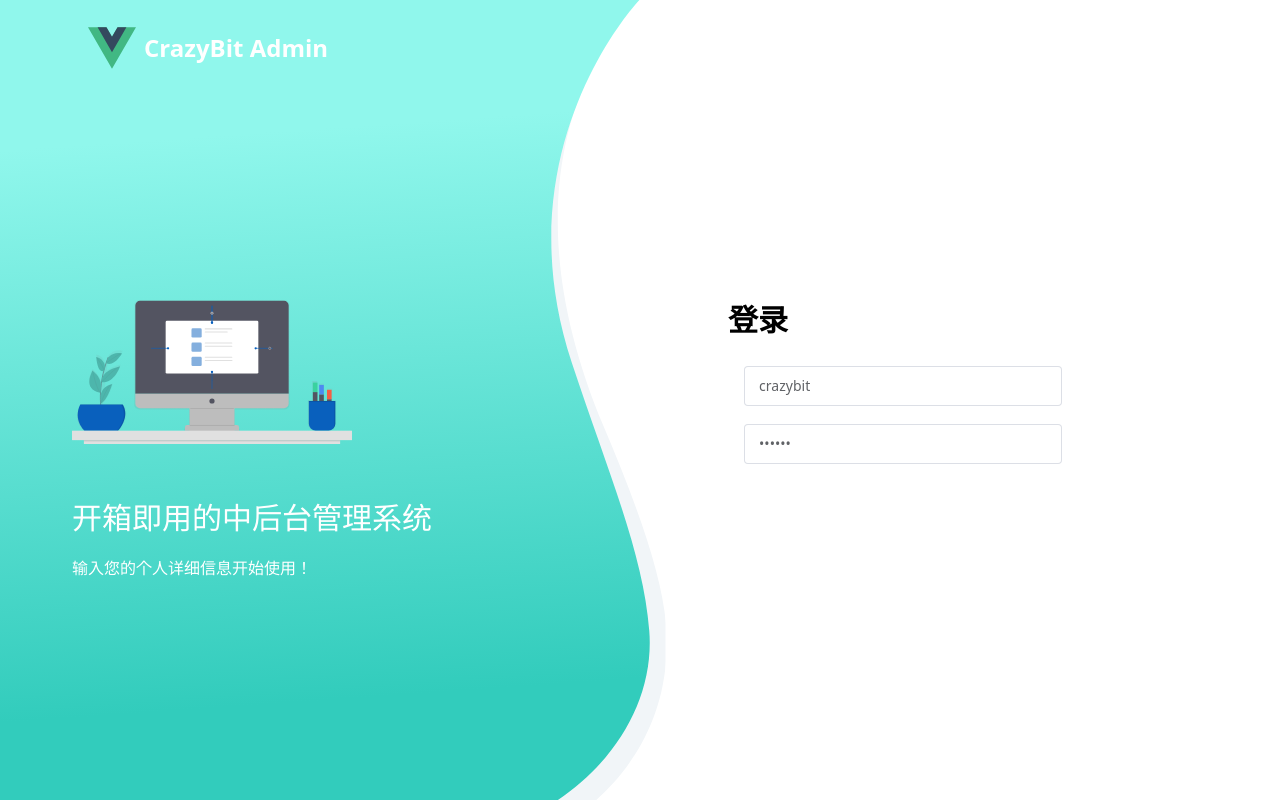
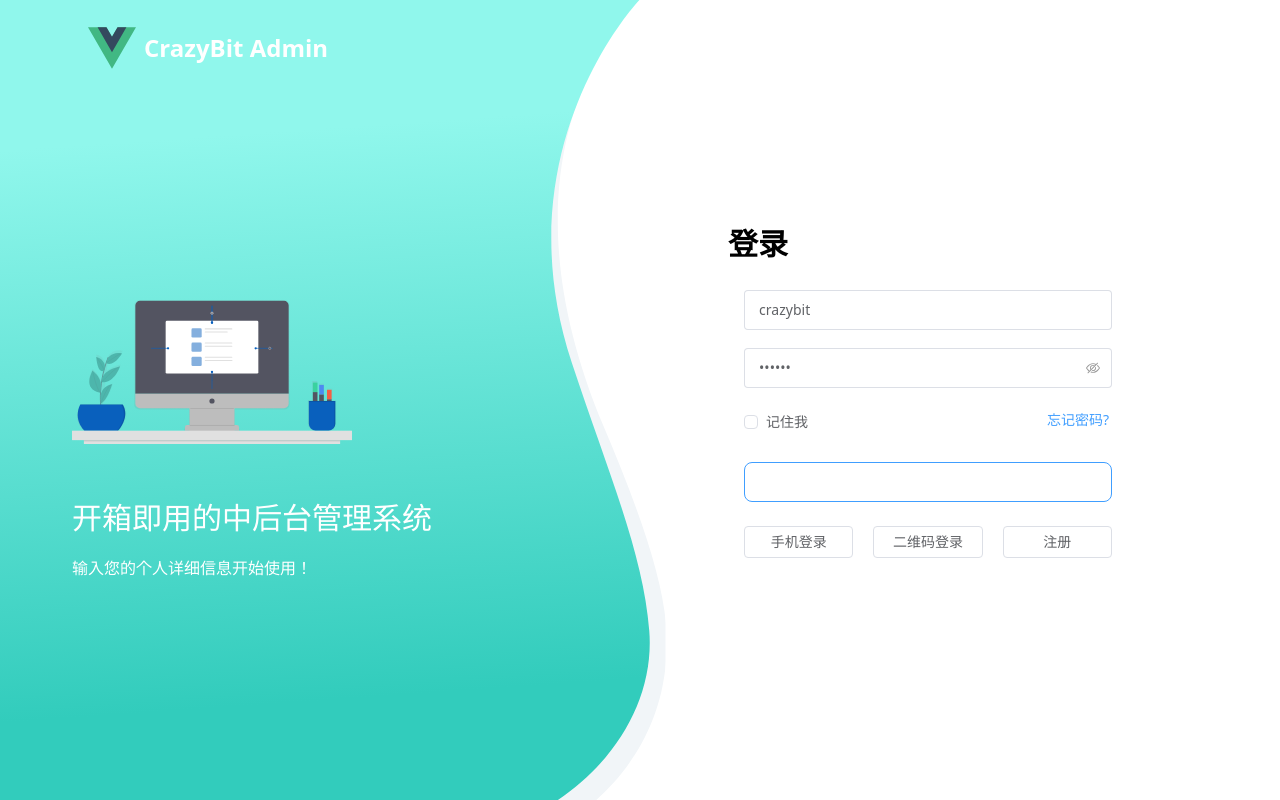
Before and after one commit to Liangjiahong123/Vue3-CrazyBit-admin, a Vue app: page /#/login in a window 1280 px wide. Built offline with nearby package versions, Linux system fonts and the light colour scheme.

Commit message:
feat:login_dev

```diff
--- a/components.d.ts
+++ b/components.d.ts
@@ -8,10 +8,14 @@ export {}
 declare module 'vue' {
   export interface GlobalComponents {
     AppLogo: typeof import('./src/components/Application/AppLogo.vue')['default']
-    ElButton: (typeof import("element-plus/es"))["ElButton"]
+    ElButton: typeof import('element-plus/es')['ElButton']
+    ElCheckbox: typeof import('element-plus/es')['ElCheckbox']
+    ElCol: typeof import('element-plus/es')['ElCol']
     ElForm: typeof import('element-plus/es')['ElForm']
     ElFormItem: typeof import('element-plus/es')['ElFormItem']
+    ElIcon: typeof import('element-plus/es')['ElIcon']
     ElInput: typeof import('element-plus/es')['ElInput']
+    ElRow: typeof import('element-plus/es')['ElRow']
     RouterLink: typeof import('vue-router')['RouterLink']
     RouterView: typeof import('vue-router')['RouterView']
   }
--- /dev/null
+++ b/src/styles/elementsCover.scss
@@ -0,0 +1,11 @@
+.el-checkbox {
+  .el-checkbox__inner {
+    border-radius: 4px;
+  }
+
+  &.is-checked {
+    .el-checkbox__label {
+      color: rgba(0, 0, 0, 0.8) !important;
+    }
+  }
+}
--- a/src/styles/index.scss
+++ b/src/styles/index.scss
@@ -1,5 +1,6 @@
 @charset "UTF-8";
 @import "./public.scss";
+@import "./elementsCover.scss";
 @import "./mixins/public.scss";
 
 html,
--- a/src/views/sys/login/c-cpns/PasswordForm.vue
+++ /dev/null
@@ -1,23 +0,0 @@
-<script lang="ts" setup>
-const formData = reactive({
-  account: "crazybit",
-  password: "123456"
-});
-</script>
-
-<template>
-  <h2 class="mb-3 text-3xl font-bold">登录</h2>
-
-  <ElForm class="p-4 xl:w-7/8">
-    <ElFormItem name="account">
-      <ElInput size="large" placeholder="账号" v-model="formData.account" />
-    </ElFormItem>
-    <ElFormItem name="password">
-      <ElInput size="large" type="password" placeholder="密码" v-model="formData.password" />
-    </ElFormItem>
-  </ElForm>
-</template>
-
-<style lang="scss" scoped>
-$prefix-cls: "login-password-form";
-</style>
--- /dev/null
+++ b/src/views/sys/login/components/PasswordForm.vue
@@ -0,0 +1,65 @@
+<script lang="ts" setup>
+import { View, Hide } from "@element-plus/icons-vue";
+const formData = reactive({
+  account: "crazybit",
+  password: "123456"
+});
+const rememberMe = ref(false);
+const showPassword = ref(false);
+</script>
+
+<template>
+  <h2 class="mb-3 text-3xl font-bold">登录</h2>
+
+  <el-form class="p-4">
+    <el-form-item name="account">
+      <el-input size="large" placeholder="账号" v-model="formData.account" />
+    </el-form-item>
+    <el-form-item name="password">
+      <el-input
+        size="large"
+        :type="showPassword ? 'text' : 'password'"
+        placeholder="密码"
+        v-model="formData.password"
+      />
+      <el-icon
+        color="rgba(0,0,0,.4)"
+        class="!absolute right-3 cursor-pointer"
+        @click="showPassword = !showPassword"
+      >
+        <View v-show="showPassword" />
+        <Hide v-show="!showPassword" />
+      </el-icon>
+      <!-- <el-icon color="rgba(0,0,0,.4)"><Hide /></el-icon> -->
+    </el-form-item>
+
+    <el-row>
+      <el-col :span="12" class="flex items-center">
+        <el-checkbox v-model="rememberMe" label="记住我" />
+      </el-col>
+      <el-col :span="12" class="text-right">
+        <el-button class="text-sm" type="primary" link>忘记密码?</el-button>
+      </el-col>
+    </el-row>
+
+    <el-button type="primary" size="large" class="w-full !rounded-lg mt-6">
+      <span class="!text-16px !tracking-4px">登录</span>
+    </el-button>
+
+    <el-row :gutter="20" class="mt-6">
+      <el-col :span="8">
+        <el-button plain class="w-full">手机登录</el-button>
+      </el-col>
+      <el-col :span="8">
+        <el-button plain class="w-full">二维码登录</el-button>
+      </el-col>
+      <el-col :span="8">
+        <el-button plain class="w-full">注册</el-button>
+      </el-col>
+    </el-row>
+  </el-form>
+</template>
+
+<style lang="scss" scoped>
+$prefix-cls: "login-password-form";
+</style>
--- a/src/views/sys/login/index.vue
+++ b/src/views/sys/login/index.vue
@@ -1,6 +1,6 @@
 <script setup lang="ts">
-import LoginRecommend from "./c-cpns/LoginRecommend.vue";
-import PasswordForm from "./c-cpns/PasswordForm.vue";
+import LoginRecommend from "./components/LoginRecommend.vue";
+import PasswordForm from "./components/PasswordForm.vue";
 </script>
 
 <template>
@@ -11,7 +11,7 @@ import PasswordForm from "./c-cpns/PasswordForm.vue";
         <LoginRecommend />
       </div>
       <div class="right flex flex-col w-1/2 h-full">
-        <div class="login-form w-full my-auto mx-auto xl:ml-16 xl:w-3/4 xl:p-4">
+        <div class="login-form w-full my-auto mx-auto xl:ml-16 xl:w-3/4 xl:p-4 xl:bg-transparent">
           <PasswordForm />
         </div>
       </div>
--- /dev/null
+++ b/src/views/sys/login/useLogin.ts
@@ -0,0 +1,9 @@
+export enum LoginStateEnum {
+  LOGIN,
+  REGISTER,
+  RESET_PASSWORD,
+  MOBILE,
+  QR_CODE
+}
+
+const currentState = ref(LoginStateEnum.LOGIN);
--- a/tsconfig.json
+++ b/tsconfig.json
@@ -36,7 +36,8 @@
     "build/**/*.ts",
     "build/**/*.d.ts",
     "mock/**/*.ts",
-    "vite.config.ts"
+    "vite.config.ts",
+    "auto-imports.d.ts"
   ],
   // 排除不需要编译的文件
   "exclude": ["node_modules", "dist", "**/*.js"]
```
Also changed, not shown: src/views/sys/login/components/LoginRecommend.vue (renamed from src/views/sys/login/c-cpns/LoginRecommend.vue).
